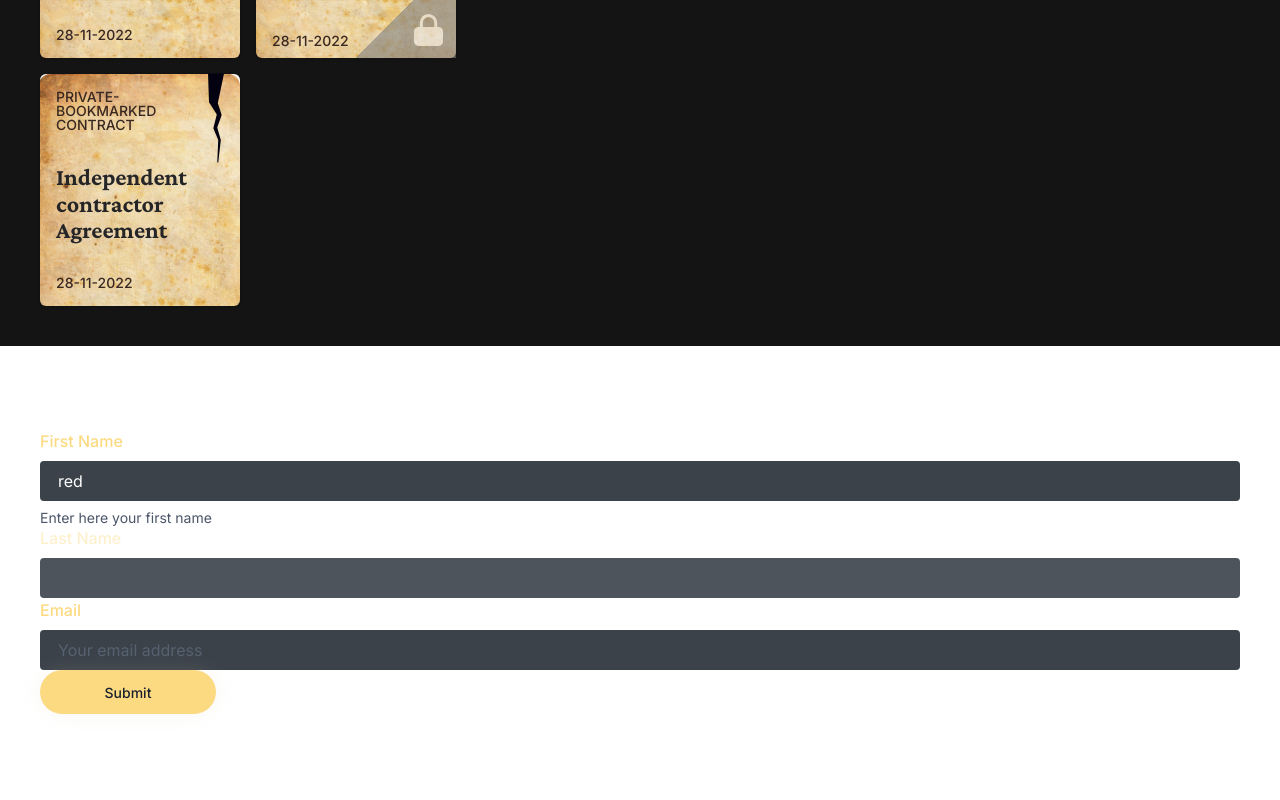
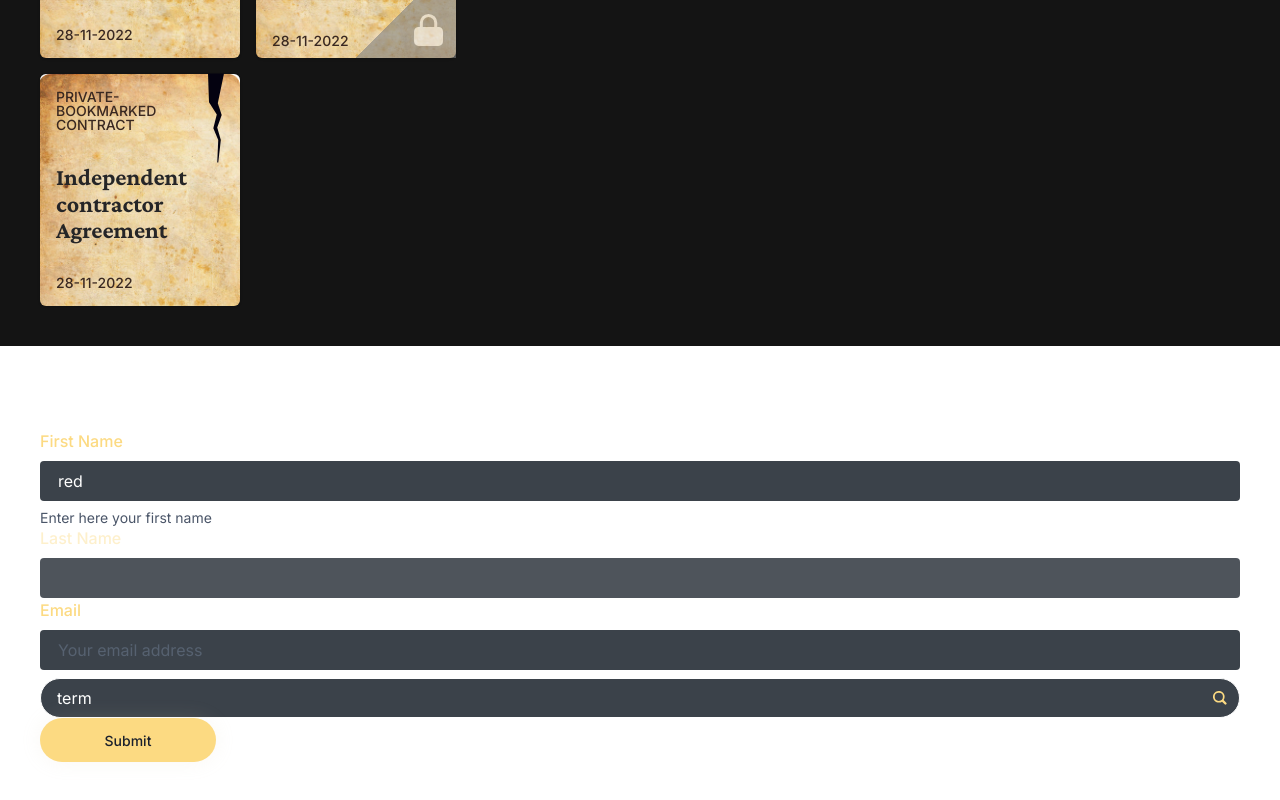
Before and after one commit to BlossomLabs/unbreakable-vows-ui, a React (Vite) app: page / in a window 1280 px wide. Shown: the part 1640-2440 px from the top of the page. Built offline with nearby package versions, Linux system fonts and the light colour scheme.

Commit message:
feat(search): creates search input comp

```diff
--- a/src/App.tsx
+++ b/src/App.tsx
@@ -1,3 +1,4 @@
+import { Form, Formik, type FormikProps, type FormikHelpers } from "formik";
 import {
   VStack,
   Text,
@@ -9,8 +10,9 @@ import {
   useDisclosure,
   Stack,
   SimpleGrid,
+  IconButton,
 } from "@chakra-ui/react";
-import { Form, Formik, type FormikProps, type FormikHelpers } from "formik";
+import { Search2Icon } from "@chakra-ui/icons";
 import ConfirmationModal from "./components/ConfirmationModal";
 import * as Icons from "./components/Icons";
 import * as Illustrations from "./components/Illustrations";
@@ -25,6 +27,7 @@ interface Values {
   firstName: string;
   lastName: string;
   email: string;
+  search: string;
 }
 
 type ErrorObj = {
@@ -52,6 +55,7 @@ function FormExample() {
           email: "",
           firstName: "red",
           lastName: "",
+          search: "term",
         }}
         onSubmit={(values: Values, actions: FormikHelpers<Values>) => {
           setTimeout(() => {
@@ -81,6 +85,22 @@ function FormExample() {
               type="email"
               label="Email"
               placeholder={"Your email address"}
+            />
+            <Input
+              RightElementChildren={
+                <IconButton
+                  icon={
+                    <Search2Icon color={"primary.300"} boxSize={"0.85rem"} />
+                  }
+                  aria-label={"Search"}
+                  variant={"link"}
+                  size={"sm"}
+                />
+              }
+              type={"text"}
+              name={"search"}
+              placeholder={"Search..."}
+              variant={"search"}
             />
             <Button type="submit">Submit</Button>
           </Form>
--- a/src/components/Icons/SearchIcon.tsx
+++ /dev/null
@@ -1,19 +0,0 @@
-import { createIcon } from "@chakra-ui/icons";
-
-// using `path`
-const SearchIcon = createIcon({
-  displayName: "SearchIcon",
-  viewBox: "0 0 25 24",
-  // path can also be an array of elements, if you have multiple paths, lines, shapes, etc.
-  path: (
-    <path
-      stroke="#FCDA82"
-      strokeLinecap="round"
-      strokeLinejoin="round"
-      strokeWidth="2"
-      d="M11.774 18a6.857 6.857 0 1 0 0-13.714 6.857 6.857 0 0 0 0 13.714ZM20.345 19.715l-3.728-3.729"
-    />
-  ),
-});
-
-export default SearchIcon;
--- a/src/components/Icons/index.tsx
+++ b/src/components/Icons/index.tsx
@@ -17,6 +17,5 @@ export { default as LockIcon } from "./LockIcon";
 export { default as MoreIcon } from "./MoreIcon";
 export { default as PencilIcon } from "./PencilIcon";
 export { default as PlusIcon } from "./PlusIcon";
-export { default as SearchIcon } from "./SearchIcon";
 export { default as TerminateIcon } from "./TerminateIcon";
 export { default as WalletIcon } from "./WalletIcon";
--- a/src/components/InputField/index.tsx
+++ b/src/components/InputField/index.tsx
@@ -5,6 +5,8 @@ import {
   FormErrorMessage,
   FormHelperText,
   Input,
+  InputGroup,
+  InputRightElement,
 } from "@chakra-ui/react";
 
 interface Props {
@@ -15,9 +17,16 @@ interface Props {
   disabled?: boolean;
   placeholder?: string;
   isRequired?: boolean;
+  variant?: "filled" | "search";
+  RightElementChildren?: React.ReactNode;
 }
 
-export default function InputField({ label, helperText, ...props }: Props) {
+export default function InputField({
+  label,
+  helperText,
+  RightElementChildren,
+  ...props
+}: Props) {
   const [field, meta] = useField(props);
 
   return (
@@ -27,7 +36,12 @@ export default function InputField({ label, helperText, ...props }: Props) {
       isRequired={props.isRequired}
     >
       <FormLabel color={"primary.300"}>{label}</FormLabel>
-      <Input {...field} {...props} />
+      <InputGroup>
+        <Input {...field} {...props} />
+        {RightElementChildren ? (
+          <InputRightElement children={RightElementChildren} />
+        ) : null}
+      </InputGroup>
       <FormErrorMessage>{meta.error}</FormErrorMessage>
       {helperText ? <FormHelperText>{helperText}</FormHelperText> : null}
     </FormControl>
--- a/src/theme/InputCustomization.ts
+++ b/src/theme/InputCustomization.ts
@@ -4,7 +4,7 @@ import { createMultiStyleConfigHelpers } from "@chakra-ui/react";
 const { definePartsStyle, defineMultiStyleConfig } =
   createMultiStyleConfigHelpers(inputAnatomy.keys);
 
-const filled = definePartsStyle({
+const variantFilled = {
   field: {
     color: "white",
     borderRadius: "base",
@@ -27,11 +27,26 @@ const filled = definePartsStyle({
       bgColor: "secondary.600",
     },
   },
-});
+};
+
+const variantSearch = {
+  field: {
+    ...variantFilled.field,
+    borderRadius: "full",
+    border: "1px solid",
+    borderColor: "primary.300",
+  },
+  element: {
+    borderRadius: "full",
+    color: "primary.300",
+    bgColor: "secondary.600",
+  },
+};
 
 const inputTheme = defineMultiStyleConfig({
   variants: {
-    filled,
+    filled: definePartsStyle(variantFilled),
+    search: definePartsStyle(variantSearch),
   },
   defaultProps: {
     variant: "filled",
```
